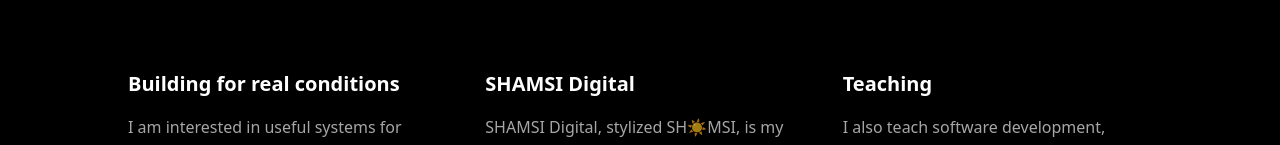
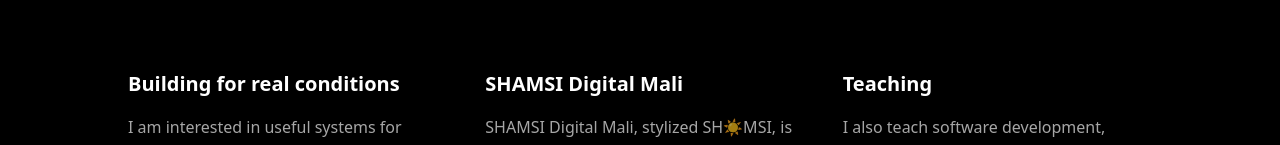
Before and after one commit to dinegamer/shamsPortfolio, a Next.js app: page /en/about in a window 1280 px wide. Shown: the part 655-800 px from the top of the page. Built offline with nearby package versions, Linux system fonts and the light colour scheme.

Commit message:
Clarify SHAMSI Digital Mali identity and authority

```diff
--- a/app/[locale]/layout.tsx
+++ b/app/[locale]/layout.tsx
@@ -12,12 +12,12 @@
   en: {
     title: 'IT Consultant in Bamako | Chamsoudine THIENTA',
     description:
-      'IT consultant and software engineer in Bamako. Chamsoudine THIENTA delivers business software, APIs, databases, automation and data solutions through SHAMSI Digital.'
+      'IT consultant and software engineer in Bamako. Chamsoudine THIENTA delivers business software, APIs, databases, automation and data solutions through SHAMSI Digital Mali.'
   },
   fr: {
     title: 'Consultant informatique à Bamako | Chamsoudine THIENTA',
     description:
-      'Consultant informatique et ingénieur logiciel à Bamako, Chamsoudine THIENTA réalise logiciels métier, API, bases de données, automatisations et solutions data avec SHAMSI Digital.'
+      'Consultant informatique et ingénieur logiciel à Bamako, Chamsoudine THIENTA réalise logiciels métier, API, bases de données, automatisations et solutions data avec SHAMSI Digital Mali.'
   }
 } satisfies Record<Locale, { title: string; description: string }>;
 
@@ -44,7 +44,7 @@
             'Ingénieur logiciel Bamako',
             'Développement logiciel Mali',
             'analyse de données Mali',
-            'SHAMSI Digital'
+            'SHAMSI Digital Mali'
           ]
         : [
             'Chamsoudine Thienta',
@@ -52,7 +52,7 @@
             'IT Consultant Bamako',
             'Software Engineer Bamako',
             'Data Analyst Mali',
-            'SHAMSI Digital'
+            'SHAMSI Digital Mali'
           ],
     verification: {
       google: 'vbGp19kYZPXBLH4Ucq7yDmS2twd7C2ti7_DCO8vqiyc'
@@ -69,7 +69,7 @@
       title: current.title,
       description: current.description,
       url: canonical,
-      siteName: 'SHAMSI Digital',
+      siteName: 'SHAMSI Digital Mali',
       type: 'website',
       locale: locale === 'fr' ? 'fr_FR' : 'en_US',
       images: [
--- a/app/[locale]/services/[slug]/page.tsx
+++ /dev/null
@@ -1,24 +0,0 @@
-import type { Metadata } from 'next';
-import { notFound } from 'next/navigation';
-import { setRequestLocale } from 'next-intl/server';
-import { ServiceDetail } from '@/components/pages/service-detail';
-import { Navbar } from '@/components/sections/navbar';
-import { Footer } from '@/components/sections/footer';
-import { locales, type Locale } from '@/i18n';
-import { createPageMetadata } from '@/lib/page-metadata';
-import { isServiceSlug, serviceContent, serviceSlugs } from '@/lib/service-content';
-
-export function generateStaticParams() { return serviceSlugs.map(slug => ({ slug })); }
-export function generateMetadata({ params }: { params: Promise<{ locale: Locale; slug: string }> }): Promise<Metadata> {
-  return params.then(({ locale, slug }) => {
-    if (!locales.includes(locale) || !isServiceSlug(slug)) return {};
-    const page = serviceContent[locale][slug];
-    return createPageMetadata({ locale, path: `/services/${slug}`, title: page.seoTitle, description: page.seoDescription, keywords: [page.eyebrow, 'SHAMSI Digital', 'Chamsoudine THIENTA', 'Bamako', 'Mali'] });
-  });
-}
-export default async function Page({ params }: { params: Promise<{ locale: string; slug: string }> }) {
-  const { locale: rawLocale, slug } = await params;
-  if (!locales.includes(rawLocale as Locale) || !isServiceSlug(slug)) notFound();
-  const locale = rawLocale as Locale; setRequestLocale(locale);
-  return <><Navbar /><ServiceDetail locale={locale} slug={slug} /><Footer /></>;
-}
--- a/app/manifest.ts
+++ b/app/manifest.ts
@@ -2,8 +2,8 @@
 
 export default function manifest(): MetadataRoute.Manifest {
   return {
-    name: 'Chamsoudine THIENTA | SHAMSI Digital',
-    short_name: 'SHAMSI Digital',
+    name: 'Chamsoudine THIENTA | SHAMSI Digital Mali',
+    short_name: 'SHAMSI Mali',
     description: 'IT consultant, Software Engineer & Data Analyst based in Bamako, Mali.',
     start_url: '/',
     display: 'standalone',
--- a/components/sections/contact.tsx
+++ b/components/sections/contact.tsx
@@ -211,18 +211,6 @@
                     </FormField>
                   </div>
 
-                  <div className="grid gap-5 sm:grid-cols-3">
-                    <FormField label={t('fields.role')} htmlFor="contact-role" optional={t('optional')}>
-                      <input id="contact-role" name="role" type="text" maxLength={100} className="contact-input" placeholder={t('placeholders.role')} />
-                    </FormField>
-                    <FormField label={t('fields.timeline')} htmlFor="contact-timeline" optional={t('optional')}>
-                      <select id="contact-timeline" name="timeline" defaultValue="" className="contact-input"><option value="">{t('placeholders.timeline')}</option><option value="urgent">{t('timelines.urgent')}</option><option value="30-days">{t('timelines.month')}</option><option value="1-3-months">{t('timelines.quarter')}</option><option value="exploration">{t('timelines.exploration')}</option></select>
-                    </FormField>
-                    <FormField label={t('fields.budget')} htmlFor="contact-budget" optional={t('optional')}>
-                      <select id="contact-budget" name="budget" defaultValue="" className="contact-input"><option value="">{t('placeholders.budget')}</option><option value="under-150k">{t('budgets.small')}</option><option value="150k-500k">{t('budgets.medium')}</option><option value="500k-2m">{t('budgets.large')}</option><option value="over-2m">{t('budgets.structured')}</option><option value="unknown">{t('budgets.unknown')}</option></select>
-                    </FormField>
-                  </div>
-
                   <div className="grid gap-5 sm:grid-cols-2">
                     <FormField
                       label={t('fields.organization')}
--- a/components/sections/navbar.tsx
+++ b/components/sections/navbar.tsx
@@ -19,7 +19,7 @@
     <header className="fixed top-0 left-0 right-0 z-50 px-4 sm:px-6 py-3 bg-black/85 border-b border-white/10">
       <div className="max-w-7xl mx-auto flex items-center justify-between gap-3">
         <a href={`/${locale}`} className="font-black text-lg tracking-tight focus-visible:outline focus-visible:outline-2 focus-visible:outline-offset-4 focus-visible:outline-brand-400">
-          SH☀MSI <span className="sr-only">SHAMSI Digital</span>
+          SH☀MSI <span className="sr-only">SHAMSI Digital Mali, Bamako</span>
         </a>
         <nav className="hidden md:flex items-center gap-1 text-sm" aria-label={t('primaryNav')}>
           {links.map((link) => (
--- a/lib/page-metadata.ts
+++ b/lib/page-metadata.ts
@@ -45,7 +45,7 @@
       title,
       description,
       url: `${siteUrl}${localizedPath}`,
-      siteName: 'SHAMSI Digital',
+      siteName: 'SHAMSI Digital Mali',
       type: 'website',
       locale: locale === 'fr' ? 'fr_FR' : 'en_US',
       alternateLocale: locale === 'fr' ? ['en_US'] : ['fr_FR'],
--- a/lib/portfolio-content.ts
+++ b/lib/portfolio-content.ts
@@ -97,9 +97,9 @@
             'Je m’intéresse aux solutions utiles dans des environnements où les connexions peuvent être instables, les équipements modestes et les processus encore largement manuels. Mon travail cherche à relier qualité technique, simplicité d’usage et compréhension du métier.'
         },
         {
-          title: 'SHAMSI Digital',
+          title: 'SHAMSI Digital Mali',
           body:
-            'SHAMSI Digital, stylisé SH☀MSI, est ma marque et mon studio pour le conseil informatique, le logiciel, les données et l’intelligence artificielle. J’y développe des projets personnels, des prototypes et des solutions numériques sans présenter KalanSUP comme une entreprise distincte.'
+            'SHAMSI Digital Mali, stylisé SH☀MSI, est ma marque professionnelle à Bamako pour le conseil informatique, le logiciel, les données, la formation et l’intelligence artificielle. Elle est portée par Chamsoudine THIENTA et n’est affiliée à aucune société étrangère appelée Shams Digital. KalanSUP reste l’un de mes produits, pas une entreprise distincte.'
         },
         {
           title: 'Transmission',
@@ -116,7 +116,7 @@
       seoTitle:
         'Chamsoudine THIENTA | Consultant informatique à Bamako',
       seoDescription:
-        'Découvrez Chamsoudine THIENTA, consultant informatique, ingénieur logiciel et Data Analyst à Bamako, fondateur de SHAMSI Digital.'
+        'Découvrez Chamsoudine THIENTA, consultant informatique, ingénieur logiciel, Data Analyst et formateur à Bamako, fondateur de SHAMSI Digital Mali.'
     },
     projectLabels: {
       problem: 'Problème traité',
@@ -294,9 +294,9 @@
             'I am interested in useful systems for environments where connectivity can be unstable, devices modest and processes still largely manual. My work connects engineering quality, usability and a clear understanding of operations.'
         },
         {
-          title: 'SHAMSI Digital',
+          title: 'SHAMSI Digital Mali',
           body:
-            'SHAMSI Digital, stylized SH☀MSI, is my brand and studio for IT consulting, software, data and artificial intelligence work. It is where I develop personal projects, prototypes and digital solutions; KalanSUP remains one of my projects, not a separate company.'
+            'SHAMSI Digital Mali, stylized SH☀MSI, is my professional brand in Bamako for IT consulting, software, data, training and artificial intelligence work. It is led by Chamsoudine THIENTA and is not affiliated with any foreign company named Shams Digital. KalanSUP remains one of my products, not a separate company.'
         },
         {
           title: 'Teaching',
@@ -313,7 +313,7 @@
       seoTitle:
         'Chamsoudine THIENTA | IT Consultant in Bamako',
       seoDescription:
-        'Learn about Chamsoudine THIENTA, an IT consultant, Software Engineer and Data Analyst in Bamako, founder of SHAMSI Digital.'
+        'Learn about Chamsoudine THIENTA, an IT consultant, Software Engineer, Data Analyst and trainer in Bamako, founder of SHAMSI Digital Mali.'
     },
     projectLabels: {
       problem: 'Problem',
--- a/lib/structured-data.ts
+++ b/lib/structured-data.ts
@@ -31,7 +31,7 @@
         'Data Analyst'
       ],
       description:
-        'Consultant informatique, ingénieur logiciel et Data Analyst basé à Bamako, fondateur de SHAMSI Digital.',
+        'Consultant informatique, ingénieur logiciel, Data Analyst et formateur basé à Bamako, fondateur de SHAMSI Digital Mali.',
       address: {
         '@type': 'PostalAddress',
         addressLocality: 'Bamako',
@@ -56,11 +56,18 @@
     {
       '@type': 'ProfessionalService',
       '@id': organizationId,
-      name: 'SHAMSI Digital',
-      alternateName: 'SH☀MSI Digital',
+      name: 'SHAMSI Digital Mali',
+      alternateName: ['SHAMSI Digital', 'SH☀MSI Digital'],
       url: siteUrl,
       description:
-        'Conseil informatique, développement logiciel, automatisation et solutions de données à Bamako et à distance.',
+        'Marque professionnelle de Chamsoudine THIENTA à Bamako, au Mali, dédiée au conseil informatique, au développement logiciel, à l’automatisation, aux données et à la formation. Entité distincte des sociétés étrangères portant le nom Shams Digital.',
+      disambiguatingDescription:
+        'SHAMSI Digital Mali est la marque professionnelle de Chamsoudine THIENTA, consultant informatique basé à Bamako. Elle n’est affiliée à aucune agence Shams Digital située au Maroc, en Arabie saoudite ou ailleurs.',
+      address: {
+        '@type': 'PostalAddress',
+        addressLocality: 'Bamako',
+        addressCountry: 'ML'
+      },
       areaServed: [
         {
           '@type': 'City',
@@ -77,7 +84,7 @@
       email: 'teenagerdine@gmail.com',
       hasOfferCatalog: {
         '@type': 'OfferCatalog',
-        name: 'Services SHAMSI Digital',
+        name: 'Services SHAMSI Digital Mali',
         itemListElement: [
           'Développement de logiciels métiers',
           'Audit et automatisation SI',
--- a/messages/en.json
+++ b/messages/en.json
@@ -185,6 +185,6 @@
     }
   },
   "footer": {
-    "rights": "Built by Chamsoudine THIENTA — SHAMSI Digital — 2026"
+    "rights": "Chamsoudine THIENTA — SHAMSI Digital Mali — Bamako — 2026"
   }
 }
--- a/messages/fr.json
+++ b/messages/fr.json
@@ -185,6 +185,6 @@
     }
   },
   "footer": {
-    "rights": "Construit par Chamsoudine THIENTA — SHAMSI Digital — 2026"
+    "rights": "Chamsoudine THIENTA — SHAMSI Digital Mali — Bamako — 2026"
   }
 }
```
Also changed, not shown: public/llms.txt, 1 other file (tests, documents, lock files or other folders).
